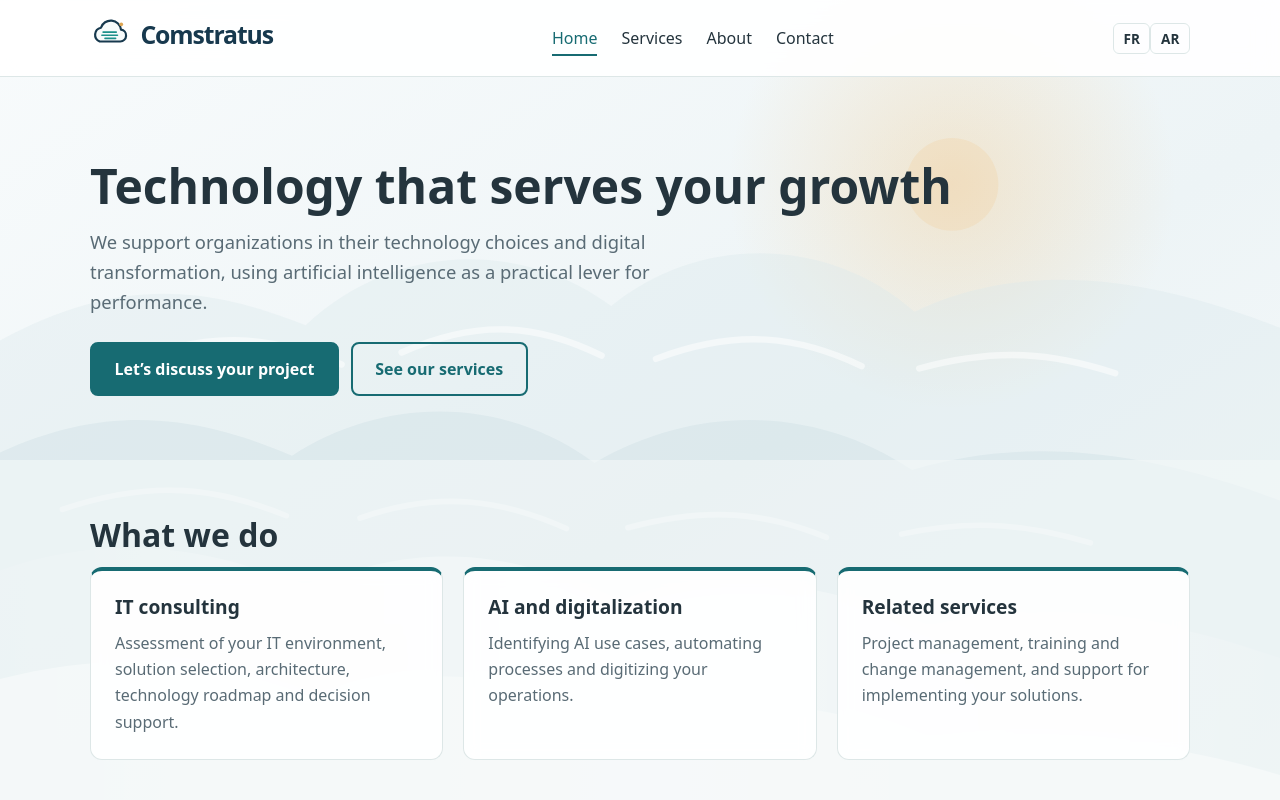
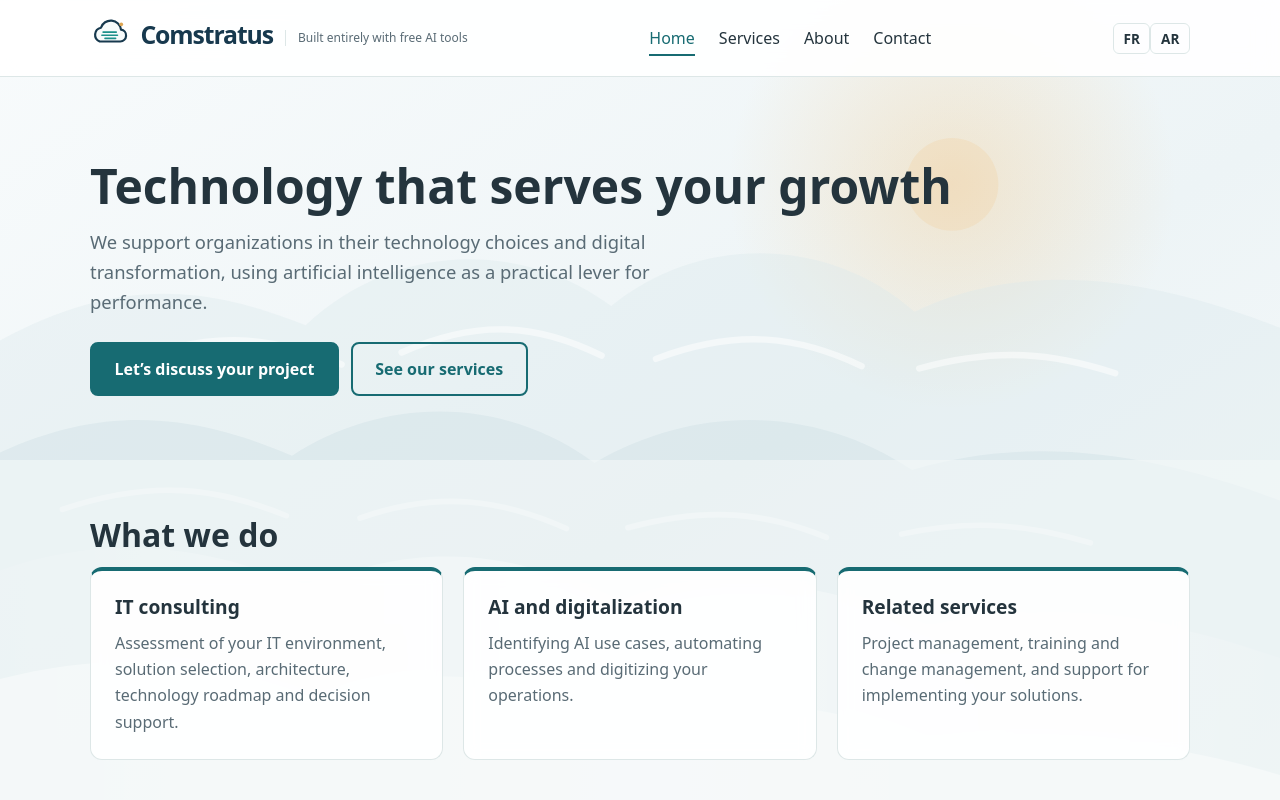
Before and after one commit to haithssain/comstratus, an Astro site: page /en in a window 1280 px wide. Shown: the top 800 px of the page. Built offline with nearby package versions, Linux system fonts and the light colour scheme; Astro itself is replaced by a stand-in of ours.

Commit message:
feat: add AI-built site tagline
Co-authored-by: Copilot <223556219+Copilot@users.noreply.github.com>

```diff
--- a/src/components/Header.astro
+++ b/src/components/Header.astro
@@ -23,9 +23,12 @@ const otherLangs = (Object.keys(languages) as Lang[]).filter((l) => l !== lang);
 
 <header class="site-header">
   <div class="container bar">
-    <a class="brand" href={`/${lang}/`} aria-label={t.siteName}>
-      <Wordmark />
-    </a>
+    <div class="brand-group">
+      <a class="brand" href={`/${lang}/`} aria-label={t.siteName}>
+        <Wordmark />
+      </a>
+      <span class="ai-build-note">{t.aiBuildNote}</span>
+    </div>
     <nav aria-label={t.navLabel}>
       <ul>
         {links.map((l) => (
@@ -58,7 +61,24 @@ const otherLangs = (Object.keys(languages) as Lang[]).filter((l) => l !== lang);
     flex-wrap: wrap;
     padding-block: 0.9rem;
   }
+  .brand-group {
+    display: flex;
+    align-items: center;
+    gap: 0.75rem;
+  }
   .brand { text-decoration: none; }
+  .ai-build-note {
+    border-inline-start: 1px solid var(--border);
+    color: var(--muted);
+    font-size: 0.75rem;
+    line-height: 1.4;
+    max-width: 13rem;
+    padding-inline-start: 0.75rem;
+  }
+  @media (max-width: 520px) {
+    .brand-group { flex-wrap: wrap; }
+    .ai-build-note { max-width: 11rem; }
+  }
   nav ul {
     display: flex;
     gap: 1.5rem;
--- a/src/i18n/ui.ts
+++ b/src/i18n/ui.ts
@@ -12,6 +12,7 @@ export const defaultLang: Lang = 'fr';
 export const ui = {
   fr: {
     siteName: 'Comstratus',
+    aiBuildNote: 'Conçu entièrement avec des outils d’IA gratuits',
     nav: { home: 'Accueil', services: 'Services', about: 'À propos', contact: 'Contact' },
     langLabel: 'Langue',
     navLabel: 'Navigation principale',
@@ -77,6 +78,7 @@ export const ui = {
   },
   en: {
     siteName: 'Comstratus',
+    aiBuildNote: 'Built entirely with free AI tools',
     nav: { home: 'Home', services: 'Services', about: 'About', contact: 'Contact' },
     langLabel: 'Language',
     navLabel: 'Main navigation',
@@ -142,6 +144,7 @@ export const ui = {
   },
   ar: {
     siteName: 'Comstratus',
+    aiBuildNote: 'أُنشئ هذا الموقع بالكامل باستخدام أدوات ذكاء اصطناعي مجانية',
     nav: { home: 'الرئيسية', services: 'الخدمات', about: 'من نحن', contact: 'اتصل بنا' },
     langLabel: 'اللغة',
     navLabel: 'التنقل الرئيسي',
```
